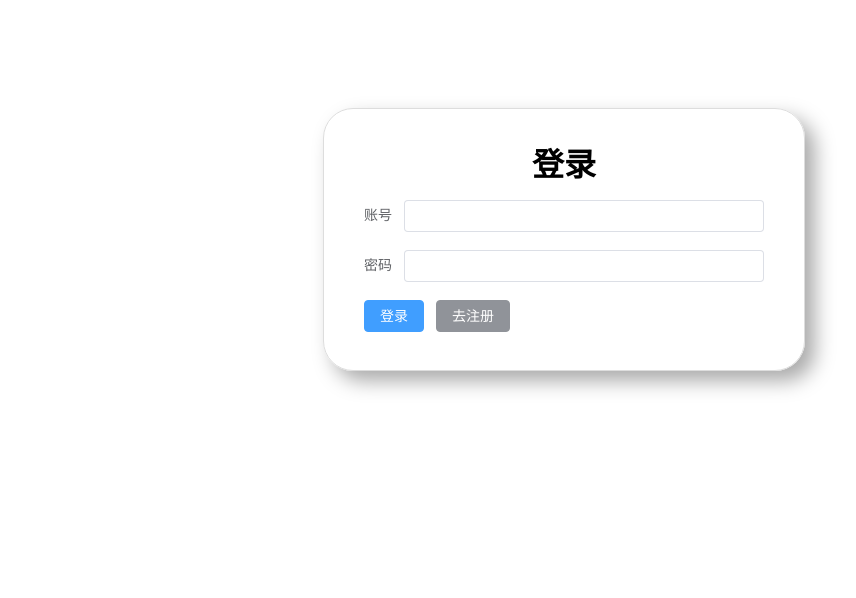
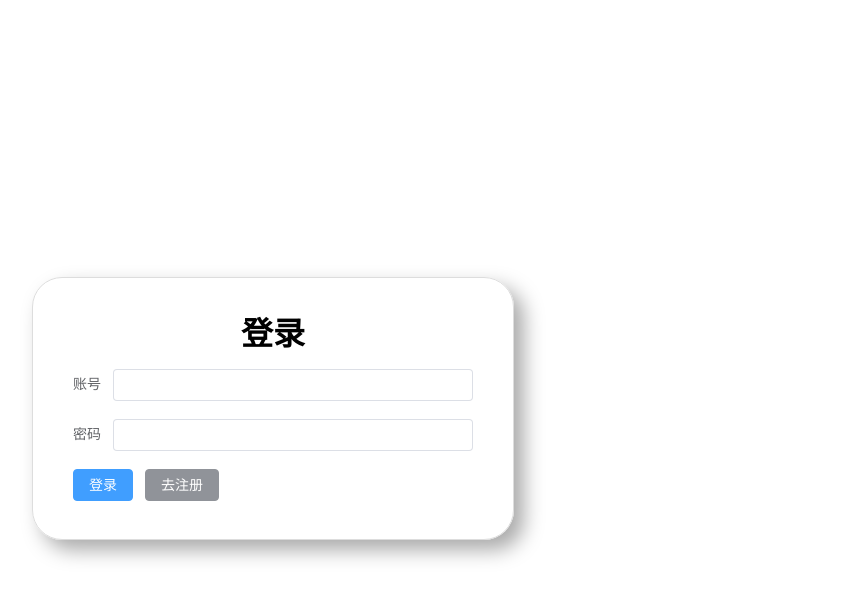
Before and after one commit to chen-xiangyu/SmartEditor, a Vue app in the folder EditorFront/: page /login in a window 1280 px wide. Shown: the top 598 px of the page, without its empty margins (367-1223 px from the left). Built offline with nearby package versions, Linux system fonts and the light colour scheme.

Commit message:
登录窗口居中显示

```diff
--- a/EditorFront/src/views/Login/index.vue
+++ b/EditorFront/src/views/Login/index.vue
@@ -1,5 +1,7 @@
 <template>
-  <AuthForm/>
+  <div class="container">
+    <AuthForm/>
+  </div>
 </template>
 
 <script lang="ts" setup name="Login">
@@ -73,15 +75,23 @@
 </script>
 
 <style lang="scss" scoped>
+  .container{
+    display: flex;
+    justify-content: center;
+    align-items: center;
+    height: 100vh;
+  }
+
   .account {
     width: 400px;
     border: 1px solid #dddddd;
     border-radius: 30px;
     box-shadow: 10px 10px 20px #aaa;
-
-    float: right;
-    margin-right: 100px;
-    margin-top: 100px;
+    margin: 0 auto;
+    float: none;
+    // float: right;
+    // margin-right: 100px;
+    // margin-top: 100px;
     padding: 20px 40px;
   }
 
@@ -92,5 +102,4 @@
     font-size: 2em;
     font-family: 'KaiTi', sans-serif;
   }
-
 </style>
```
